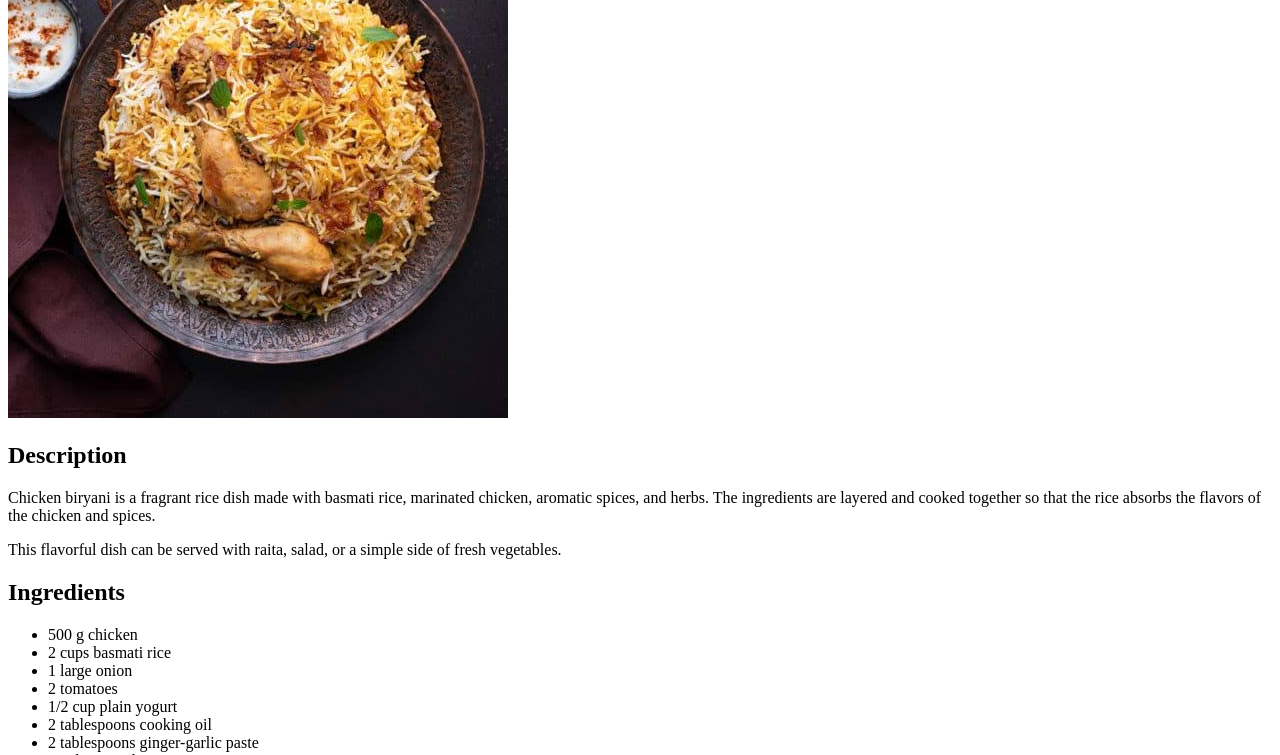
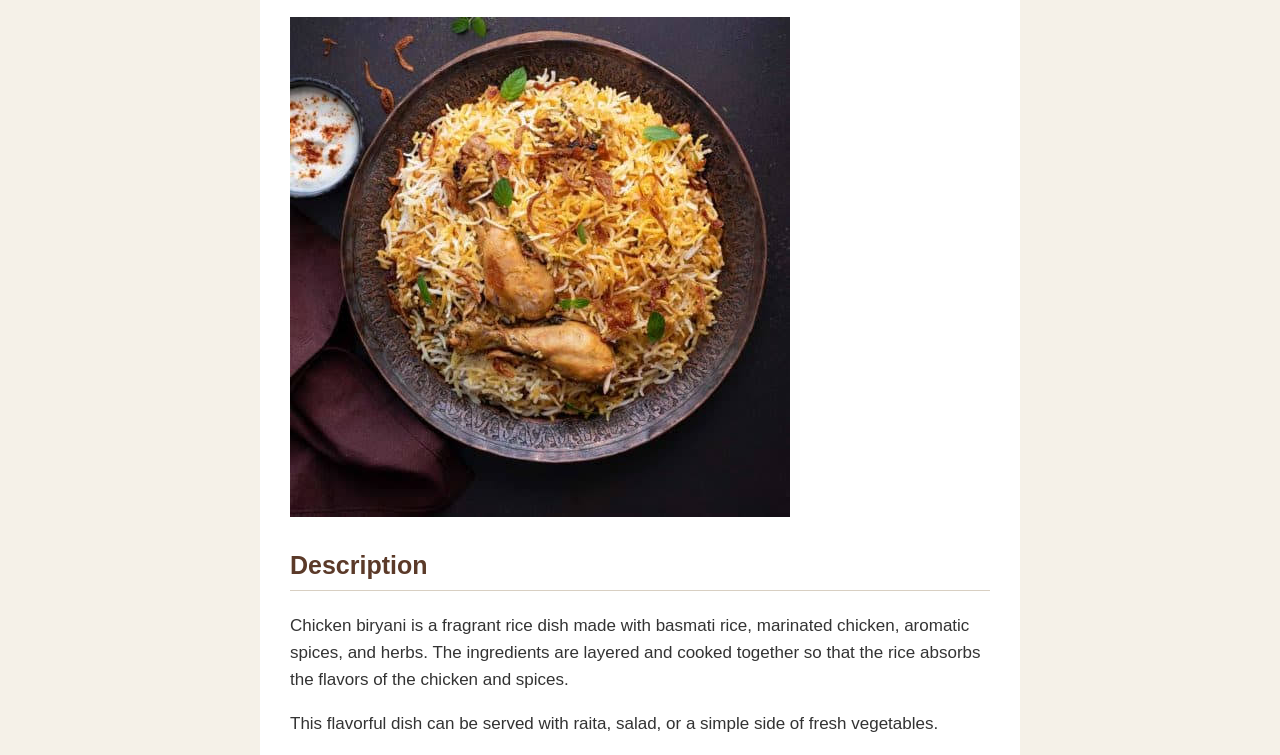
Before and after one commit to RifatGour/Odin-recipes, a plain HTML site: page recipes/chicken-biryani.html in a window 1280 px wide. Shown: the part 188-943 px from the top of the page. Drawn offline with Linux system fonts and the light colour scheme; files whose address does not match are found by name.

Commit message:
Updated link in recipes

```diff
--- a/recipes/chicken-biryani.html
+++ b/recipes/chicken-biryani.html
@@ -3,7 +3,7 @@
     <head>
         <meta charset="UTF-8">
         <title>Chicken Biryani</title>
-        <link rel="stylesheet" href="../styles.css">
+        <link rel="stylesheet" href="../style.css">
     </head>
     <body>
         <div class="container">
```
Also changed, not shown: recipes/chocolate-chip-cookies.html (+1 -1 lines), recipes/mushroom-ravioli.html (+1 -1 lines).
